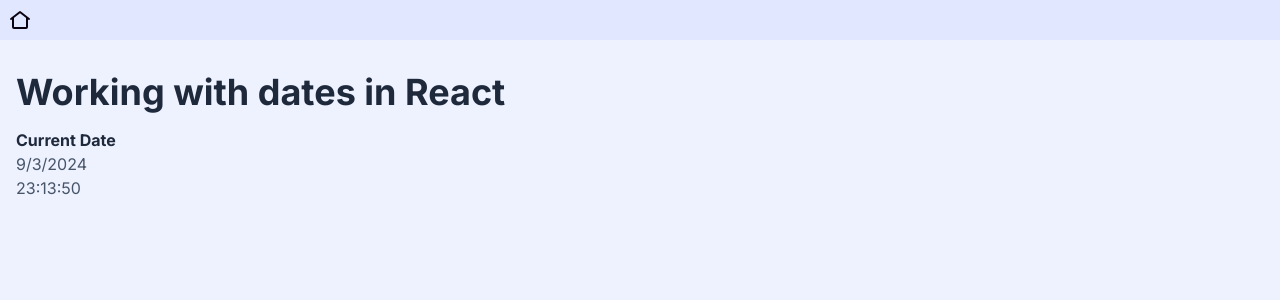
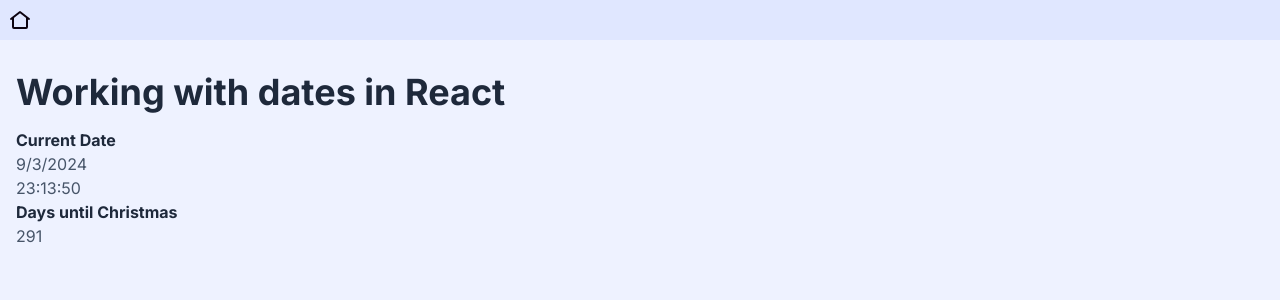
Before and after one commit to emanuelefavero/frontend-problems, a Next.js app in the folder react/: page /date in a window 1280 px wide. Shown: the top 300 px of the page. Built offline with nearby package versions, Linux system fonts and the light colour scheme.

Commit message:
add days until christmas in /date

```diff
--- a/react/app/date/page.tsx
+++ b/react/app/date/page.tsx
@@ -15,11 +15,22 @@ export default function Page() {
 
   const formatDate = (number: number): string => String(number).padStart(2, '0')
 
+  const getDaysUntilChristmas = () => {
+    const currentYear = currentDate.getFullYear()
+    const christmas = new Date(currentYear, 11, 25)
+    const timeDifference = christmas.getTime() - currentDate.getTime()
+    const daysDifference = Math.ceil(timeDifference / (1000 * 60 * 60 * 24))
+
+    return daysDifference
+  }
+
   return (
     <>
       <h1>Working with dates in React</h1>
 
-      <h2 className='font-bold'>Current Date</h2>
+      {/* TIP: When working with dates and timestamps in Next.js, the server and client might render slightly different values. If you get an hydration error it might be useful to add a suppressHydrationWarning attribute */}
+      <div suppressHydrationWarning>
+        <h2>Current Date</h2>
         <p>
           {currentDate.getDate()}/{currentDate.getMonth() + 1}/
           {currentDate.getFullYear()}
@@ -29,6 +40,10 @@ export default function Page() {
           {formatDate(currentDate.getMinutes())}:
           {formatDate(currentDate.getSeconds())}
         </p>
+
+        <h2>Days until Christmas</h2>
+        <p>{getDaysUntilChristmas()}</p>
+      </div>
     </>
   )
 }
--- a/react/app/globals.css
+++ b/react/app/globals.css
@@ -16,7 +16,7 @@ h3,
 h4,
 h5,
 h6 {
-  @apply text-slate-800;
+  @apply text-slate-800 font-bold;
 }
 
 @media (prefers-color-scheme: dark) {
```
Lines whose indentation alone changed are shown as unchanged.
